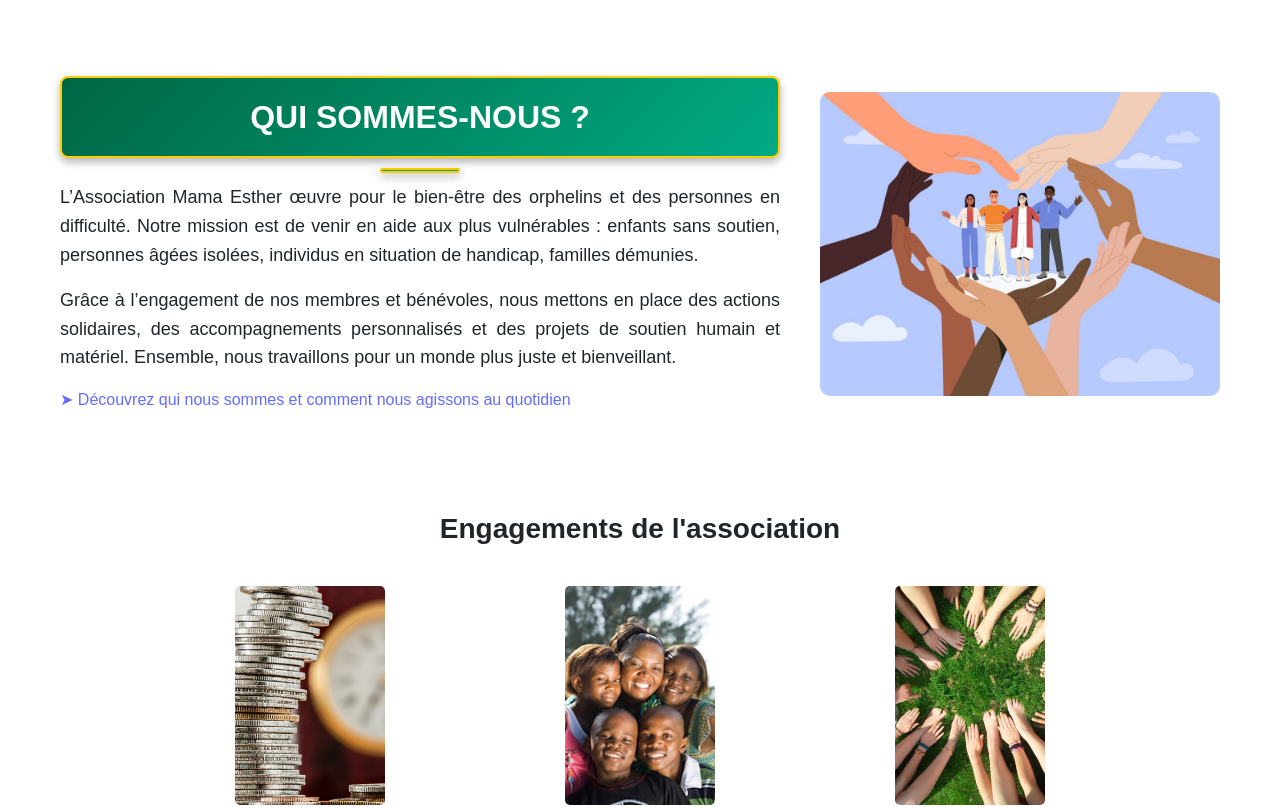
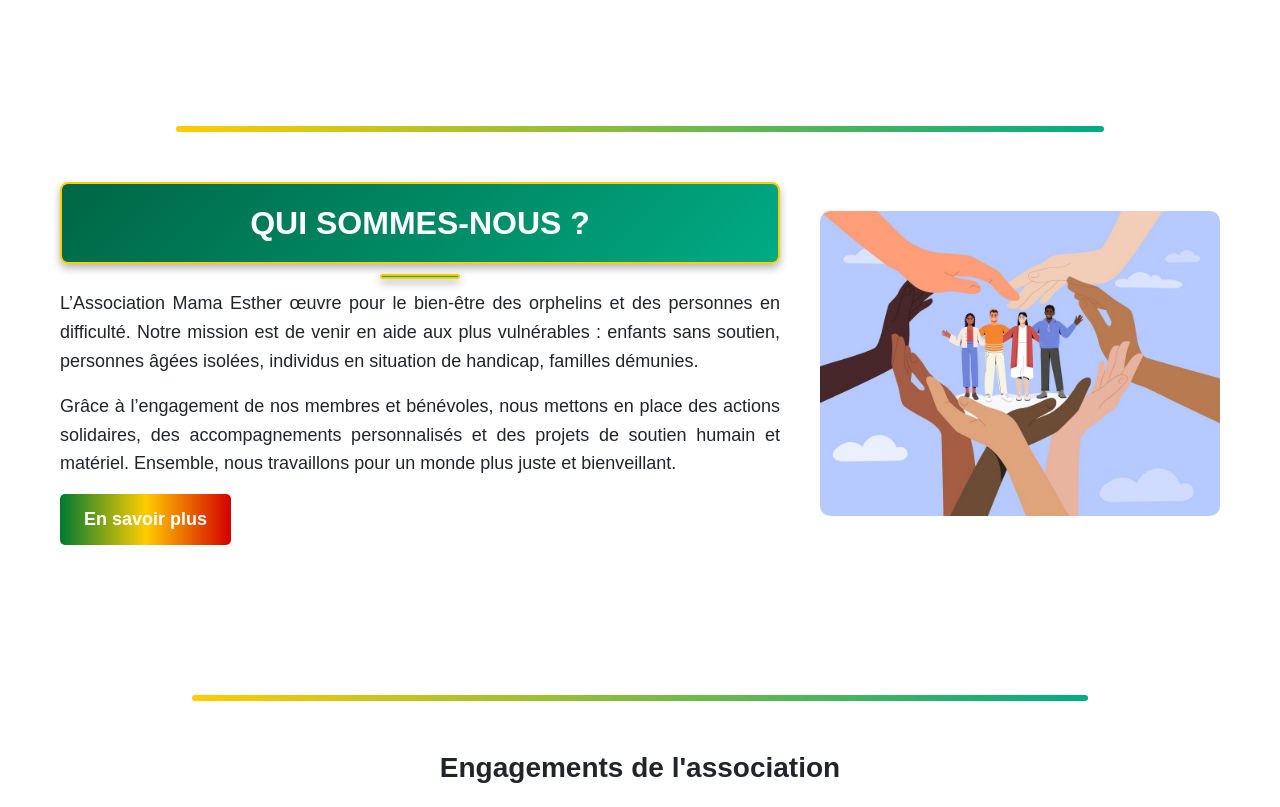
Before and after one commit to PapaG57/mama-esther-v5, a React (Vite) app: page / in a window 1280 px wide. Shown: the part 880-1687 px from the top of the page. Built offline with nearby package versions, Linux system fonts and the light colour scheme; some icons are missing.

Commit message:
ajout de la ligne de séparation (Divider) et du bouton couleurs drapeau Camer

```diff
--- /dev/null
+++ b/src/components/Divider.jsx
@@ -0,0 +1,9 @@
+import React from "react";
+import "../styles/divider.css"; // ✅ Fichier CSS dédié pour les styles
+
+// ✅ Composant Divider pour séparer les sections de la page
+const Divider = () => {
+  return <div className="section-divider thick-divider"></div>;
+};
+
+export default Divider;
--- a/src/components/Footer.jsx
+++ b/src/components/Footer.jsx
@@ -52,10 +52,10 @@ function Footer() {
               <a href="#">Volontariat</a>
             </li>
             <li>
-              <a href="#">Partenaires</a>
+              <a href="#">Emploi</a>
             </li>
             <li>
-              <a href="#">Emploi</a>
+              <a href="#">Partenaires</a>
             </li>
             <li>
               <a href="#">Mentions Légales</a>
--- a/src/pages/About.jsx
+++ b/src/pages/About.jsx
@@ -1,9 +1,11 @@
 import React from "react";
 import "../styles/about.css";
+import Divider from "../components/Divider";
 
 function About() {
   return (
     <section id="about" className="about-container">
+      <Divider /> {/* ligne de séparation */}
       {/* Bloc principal */}
       <div className="about-content">
         <div className="about-text">
@@ -23,9 +25,9 @@ function About() {
             travaillons pour un monde plus juste et bienveillant.
           </p>
 
-          {/* ✅ Lien vers la page de présentation */}
-          <a href="/notre-histoire" className="about-link">
-            ➤ Découvrez qui nous sommes et comment nous agissons au quotidien
+          {/* Lien vers la page de présentation */}
+          <a href="/notre-histoire" className="about-button">
+            En savoir plus
           </a>
         </div>
         <div className="about-image">
--- a/src/pages/Home.jsx
+++ b/src/pages/Home.jsx
@@ -1,9 +1,11 @@
 import React from "react";
 import "../styles/home.css";
+import Divider from "../components/Divider";
 
 function Home() {
   return (
     <main className="home-container">
+      <Divider /> {/* ligne de séparation */}
       {/* Engagement Area Section */}
       <section className="engagement-area">
         {/* Titre centré */}
--- a/src/styles/about.css
+++ b/src/styles/about.css
@@ -25,7 +25,6 @@
   opacity: 0;
   transform: translateY(-20px);
   animation: fadeIn 1s ease-in-out forwards;
-
   font-size: 36px;
   font-weight: bold;
   text-transform: uppercase;
@@ -80,9 +79,44 @@
 }
 
 .about-description {
+  font-family: "Bahnschrift Light", sans-serif;
   text-align: justify;
   font-size: 18px;
   line-height: 1.6;
+}
+
+.about-button {
+  display: inline-block;
+  padding: 12px 24px;
+  font-size: 18px;
+  font-weight: bold;
+  color: #ffffff;
+  background: linear-gradient(
+    90deg,
+    #007a32,
+    #ffcc00,
+    #d30000
+  ); /* Rouge, Jaune, Vert du drapeau Camerounais */
+  border: none;
+  border-radius: 5px;
+  text-decoration: none;
+  transition: transform 0.2s ease-in-out, background 0.3s ease-in-out;
+  border: none;
+  border-radius: 5px;
+  text-decoration: none;
+  transition: transform 0.2s ease-in-out;
+}
+
+.about-button:hover {
+  color: #000000; /* Texte blanc au survol */
+  transform: scale(1.05);
+  background: linear-gradient(
+    90deg,
+    #d30000,
+    #ffcc00,
+    #007a32
+  ); /* Inversion au survol */
+  box-shadow: 0 4px 8px rgba(0, 0, 0, 0.3);
 }
 
 /* Image */
--- /dev/null
+++ b/src/styles/divider.css
@@ -0,0 +1,40 @@
+.section-divider {
+  width: 80%;
+  height: 6px;
+  background: linear-gradient(90deg, #ffcc00, #00ab84);
+  margin: 50px auto;
+  border-radius: 3px;
+  position: relative;
+  overflow: hidden;
+}
+
+.section-divider::before {
+  content: "";
+  position: absolute;
+  width: 200%;
+  height: 100%;
+  background: radial-gradient(
+    circle,
+    rgba(255, 255, 255, 0.8) 0%,
+    rgba(255, 255, 255, 0) 70%
+  );
+  animation: sparkle 3s infinite linear;
+}
+
+@keyframes sparkle {
+  0% {
+    transform: translateX(-100%);
+    opacity: 0.8;
+  }
+  50% {
+    opacity: 1;
+  }
+  100% {
+    transform: translateX(100%);
+    opacity: 0.8;
+  }
+}
+
+.thick-divider {
+  animation: pulse 3s infinite ease-in-out;
+}
--- a/src/styles/footer.css
+++ b/src/styles/footer.css
@@ -99,4 +99,5 @@
   display: flex;
   justify-content: center;
   align-items: center;
+  font-family: "Bahnschrift Light", sans-serif;
 }
--- a/src/styles/home.css
+++ b/src/styles/home.css
@@ -49,6 +49,10 @@
   background-color: rgba(252, 209, 22, 0.1);
 }
 
+.desc p {
+  font-family: "Bahnschrift Light", sans-serif;
+}
+
 /* Responsive : ajustement pour petits écrans */
 @media (max-width: 768px) {
   .engagement-list {
```
